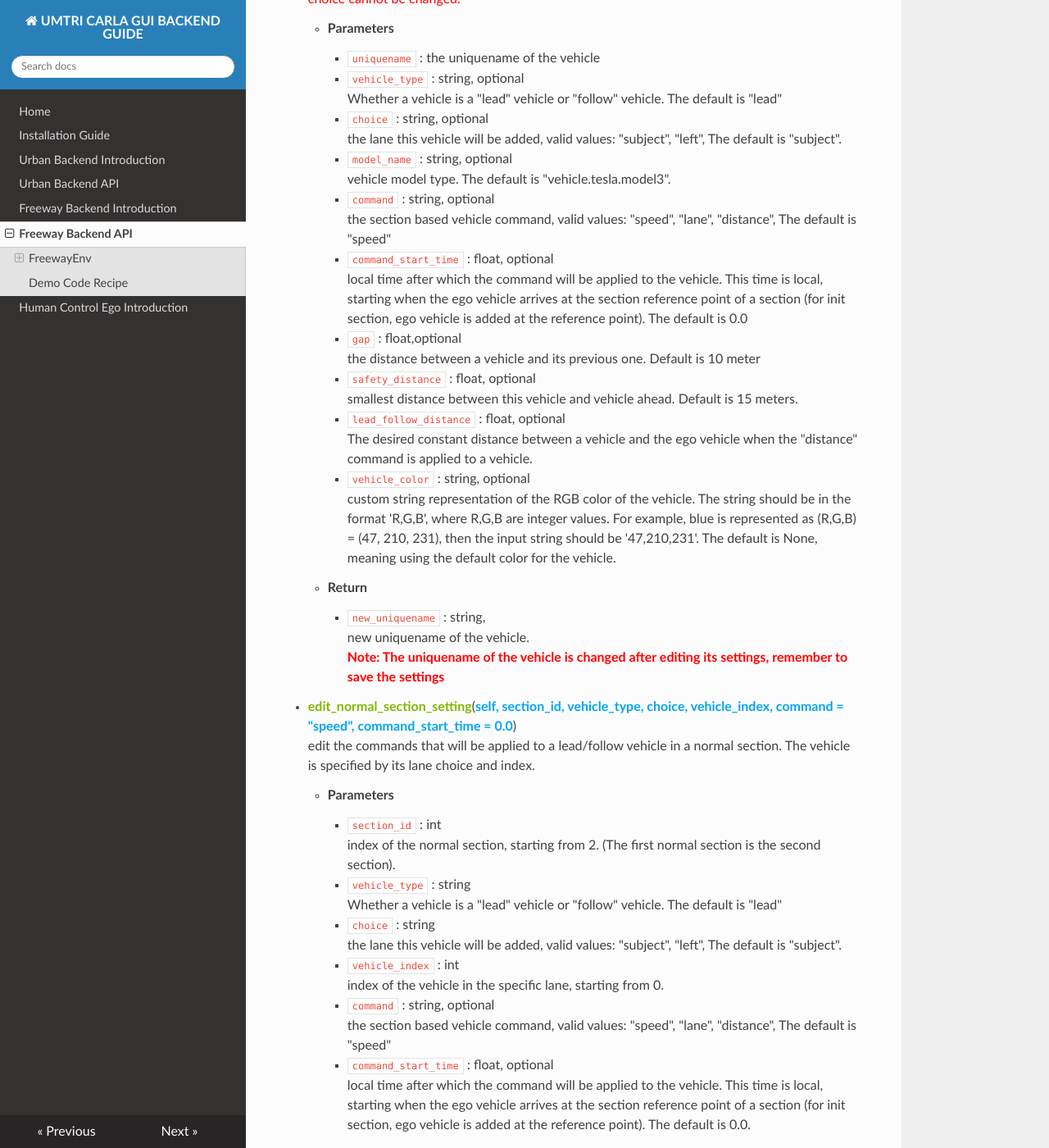
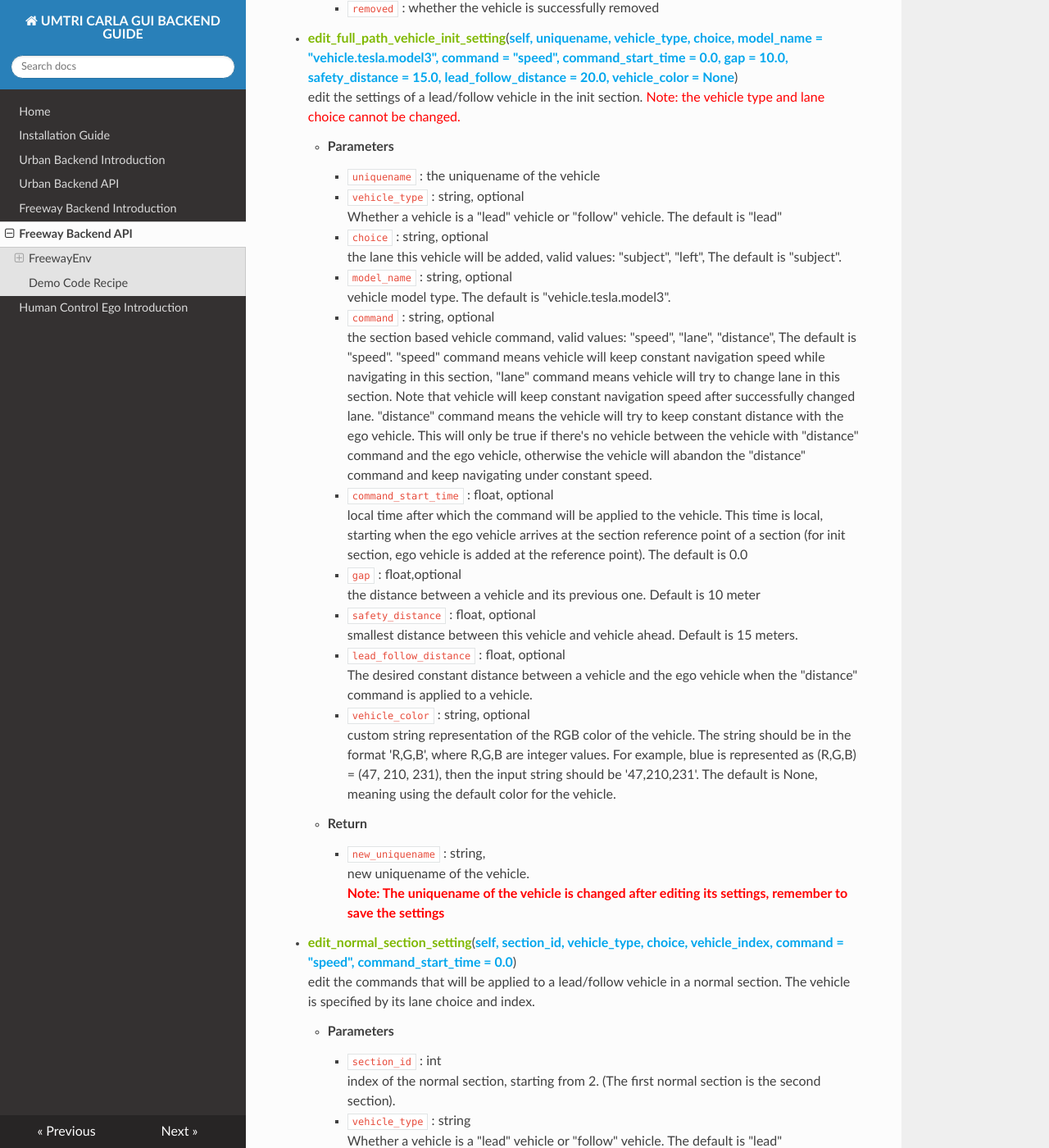
Before and after one commit to CenturyLiu/Carla-GUI, an MkDocs documentation site: the page built from Docs/freeway_backend_api.md, in a window 1280 px wide and 1400 px high, scrolled down 3074 px. Shown: the whole window at 82% size. Built offline with MkDocs 1.6.1, drawn with Linux system fonts in a browser that asks for light colours; nearby versions of some CDN libraries; some of the changed text lies outside the part shown.

Commit message:
feat: add comments about freeway "command" option

```diff
--- a/Docs/freeway_backend_api.md
+++ b/Docs/freeway_backend_api.md
@@ -74,7 +74,7 @@ The FreewayEnv class is the container for the freeway simulation environment. Us
 
 
         - `command` : string, optional
-            the section based vehicle command, valid values: "speed", "lane", "distance", The default is "speed"
+            the section based vehicle command, valid values: "speed", "lane", "distance", The default is "speed". "speed" command means vehicle will keep constant navigation speed while navigating in this section, "lane" command means vehicle will try to change lane in this section. Note that vehicle will keep constant navigation speed after successfully changed lane. "distance" command means the vehicle will try to keep constant distance with the ego vehicle. This will only be true if there's no vehicle between the vehicle with "distance" command and the ego vehicle, otherwise the vehicle will abandon the "distance" command and keep navigating under constant speed.
 
 
         - `command_start_time` : float, optional
@@ -120,7 +120,7 @@ The FreewayEnv class is the container for the freeway simulation environment. Us
 
 
         - `command` : string, optional
-            the section based vehicle command, valid values: "speed", "lane", "distance", The default is "speed"
+            the section based vehicle command, valid values: "speed", "lane", "distance", The default is "speed". "speed" command means vehicle will keep constant navigation speed while navigating in this section, "lane" command means vehicle will try to change lane in this section. Note that vehicle will keep constant navigation speed after successfully changed lane. "distance" command means the vehicle will try to keep constant distance with the ego vehicle. This will only be true if there's no vehicle between the vehicle with "distance" command and the ego vehicle, otherwise the vehicle will abandon the "distance" command and keep navigating under constant speed.
 
 
         - `command_start_time` : float, optional
@@ -161,7 +161,7 @@ The FreewayEnv class is the container for the freeway simulation environment. Us
             index of the vehicle in the specific lane, starting from 0.
 
         - `command` : string, optional
-            the section based vehicle command, valid values: "speed", "lane", "distance", The default is "speed"
+            the section based vehicle command, valid values: "speed", "lane", "distance", The default is "speed". "speed" command means vehicle will keep constant navigation speed while navigating in this section, "lane" command means vehicle will try to change lane in this section. Note that vehicle will keep constant navigation speed after successfully changed lane. "distance" command means the vehicle will try to keep constant distance with the ego vehicle. This will only be true if there's no vehicle between the vehicle with "distance" command and the ego vehicle, otherwise the vehicle will abandon the "distance" command and keep navigating under constant speed.
 
         - `command_start_time` : float, optional
             local time after which the command will be applied to the vehicle. This time is local, starting when the ego vehicle arrives at the section reference point of a section (for init section, ego vehicle is added at the reference point). The default is 0.0.
```
